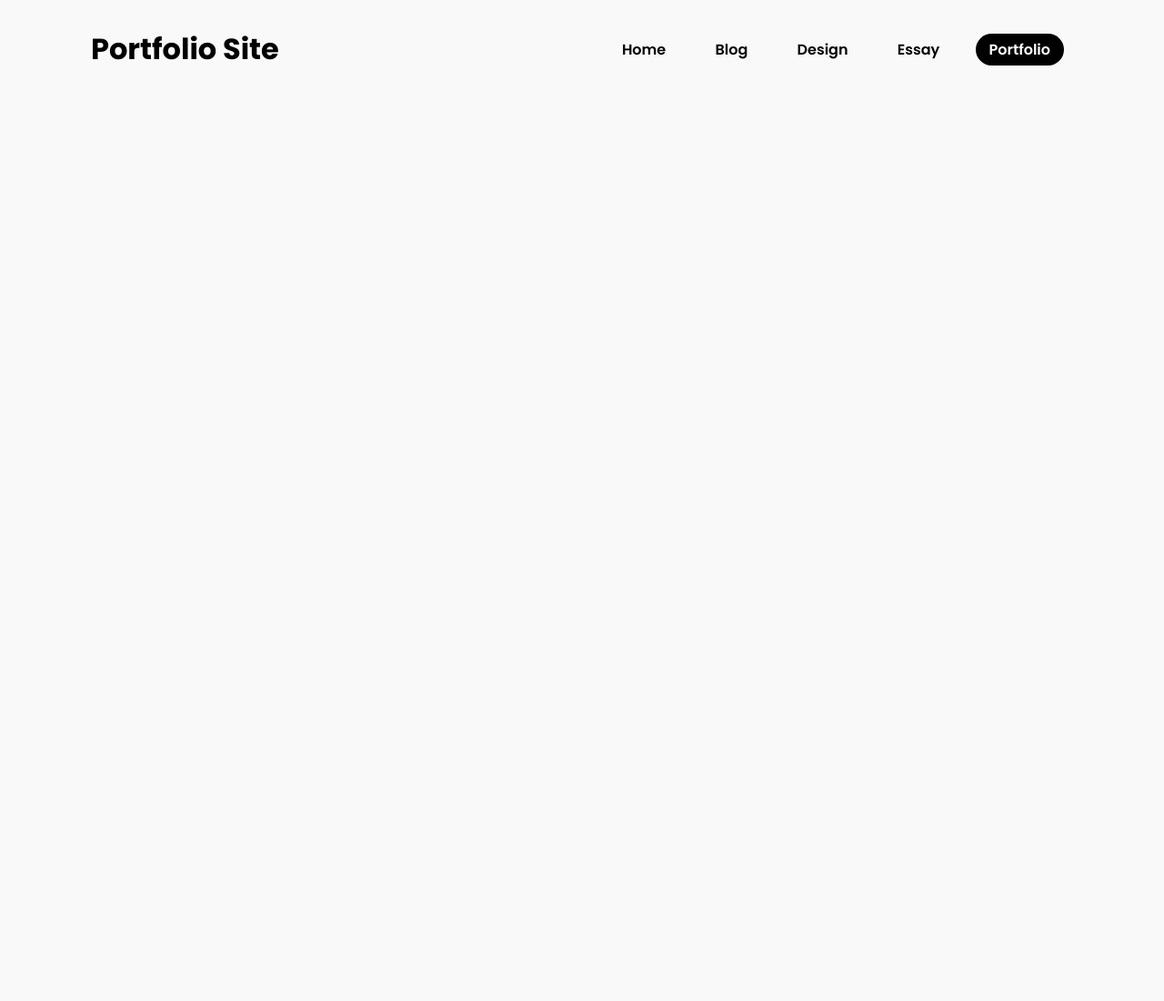
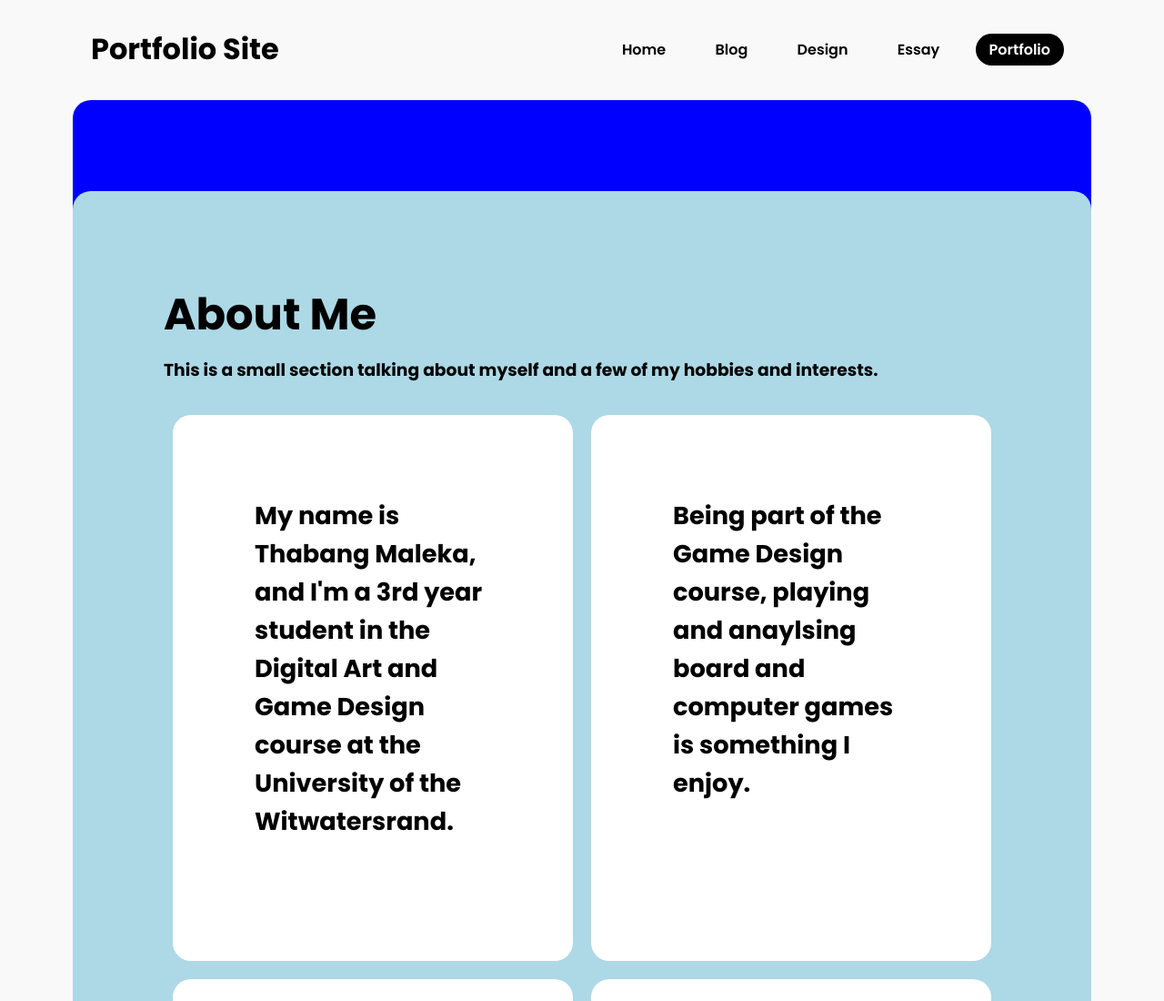
Before and after one commit to 2451668/2451668_Assignment_3, a plain HTML site: page Portfolio.html in a window 1280 px wide. Shown: the top 1100 px of the page at 91% size. Before the commit the page ends 800 px from the top, so only its background shows below. Drawn offline with Linux system fonts and the light colour scheme.

Commit message:
Portfolio
Completed the portfolio section

```diff
--- a/Portfolio.html
+++ b/Portfolio.html
@@ -23,10 +23,40 @@
         </nav>
     </header>
 
-    <section>
+    <section class = "Essaytext">
+        <section class = "Essaybody">
+            <h2> About Me</h2>
+            <h3> This is a small section talking about myself and a few of my hobbies and interests.</h3>
+            <br>
 
+            <div class = "row">
+                <div class = "column">
+                    <h1> My name is Thabang Maleka, and I'm a 3rd year student in the Digital Art and Game Design course at the University of the Witwatersrand. </h1>
+                </div>
+                <div class = "column">
+                    <h1>
+                        Being part of the Game Design course, playing and anaylsing board and computer games is something I enjoy.
+                    </h1>
+                </div>
+
+            </div>
+            <div class = "row">
+
+                <div class = "column">
+                    <h1>
+                        In addition to that, I enjoy art and visual illustratioin, so I draw a bit on the side whenever I'm able.
+                    </h1>
+                </div>
+                <div class = "column">
+                    <h1>
+                        I recently began doing website development as part of this course, and is something I'm enjoying quite a bit.
+                    </h1>
+                </div>
+
+            </div>
+
+        </section>
     </section>
-
 </body>
 
 </html>
--- a/style.css
+++ b/style.css
@@ -15,6 +15,7 @@
 body {
     background-color: #f9f9f9;
     min-height: 100vh;
+
     /*overflow: scroll;*/
 }
 
@@ -110,7 +111,7 @@ header {
 
 .Essaybody {
     position: absolute;
-
+    border-radius: 20px;
     left: 0px;
     right: 0px;
     background-color: lightblue;
@@ -121,7 +122,7 @@ header {
 
 .References {
     position: absolute;
-
+    border-radius: 20px;
     left: 0px;
     right: 0px;
     background-color: lightgrey;
@@ -134,15 +135,30 @@ header {
     font-weight: 400;
 }
 
-/*.row {
+.row {
     border-radius: 10px;
     display: flex;
+    justify-content: center;
+    align-items: center;
 }
 
 .column {
-    border-radius: 10px;
+    border-radius: 20px;
     flex: 50%;
-    padding: 10px;
-    height: 300px;
-    background-color: aquamarine;
-}*/
+    margin: 10px;
+    padding: 20px;
+    width: 300px;
+    height: 600px;
+    background-color: white;
+
+}
+
+.column h1 {
+    padding: 70px;
+    font-size: 1.7em;
+    text-align: left;
+}
+
+.Witslogo img{
+    border-radius: 20px;
+}
```
Also changed, not shown: Essay.html (+3 -1 lines), Wits.png (added).
